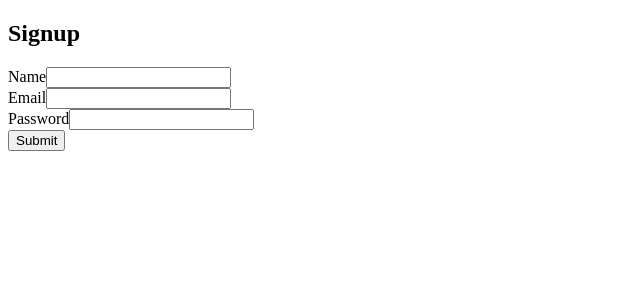
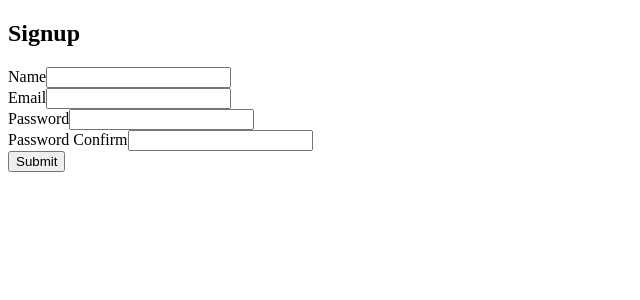
Before and after one commit to kevinlens/Social-Network-Application, a React (Create React App) app in the folder react-front/: page /signup in a window 1280 px wide. Shown: the top 300 px of the page, without its empty margins (0-640 px from the left). Built offline with nearby package versions, Linux system fonts and the light colour scheme.

Commit message:
User Signup connect to server and DB

```diff
--- a/react-front/src/components/User/Signup.js
+++ b/react-front/src/components/User/Signup.js
@@ -7,6 +7,7 @@ class Signup extends Component {
       name: "",
       email: "",
       password: "",
+      passwordConfirm: "",
       error: "",
     };
   }
@@ -16,6 +17,33 @@ class Signup extends Component {
       [field]: event.target.value,
     });
   };
+
+  clickSubmit = (event) => {
+    event.preventDefault();
+    const { name, email, password, passwordConfirm } = this.state;
+    const user = {
+      name,
+      email,
+      password,
+      passwordConfirm,
+    };
+    this.signup(user);
+  };
+
+  signup = user =>{
+    fetch("http://localhost:8080/api/auth/signup", {
+        method: "POST",
+        headers: {
+          Accept: "application/json",
+          "Content-Type": "application/json",
+        },
+        body: JSON.stringify(user),
+      })
+        .then((response) => {
+          return response.json;
+        })
+        .catch((err) => console.log(err));
+  }
 
   render() {
     return (
@@ -50,7 +78,21 @@ class Signup extends Component {
               value={this.state.password}
             />
           </div>
-          <button className="btn btn-raised btn-primary">Submit</button>
+          <div className="form-group">
+            <label className="text-muted">Password Confirm</label>
+            <input
+              onChange={this.handleChange("passwordConfirm")}
+              type="password"
+              className="form-control"
+              value={this.state.passwordConfirm}
+            />
+          </div>
+          <button
+            onClick={this.clickSubmit}
+            className="btn btn-raised btn-primary"
+          >
+            Submit
+          </button>
         </form>
       </div>
     );
```
